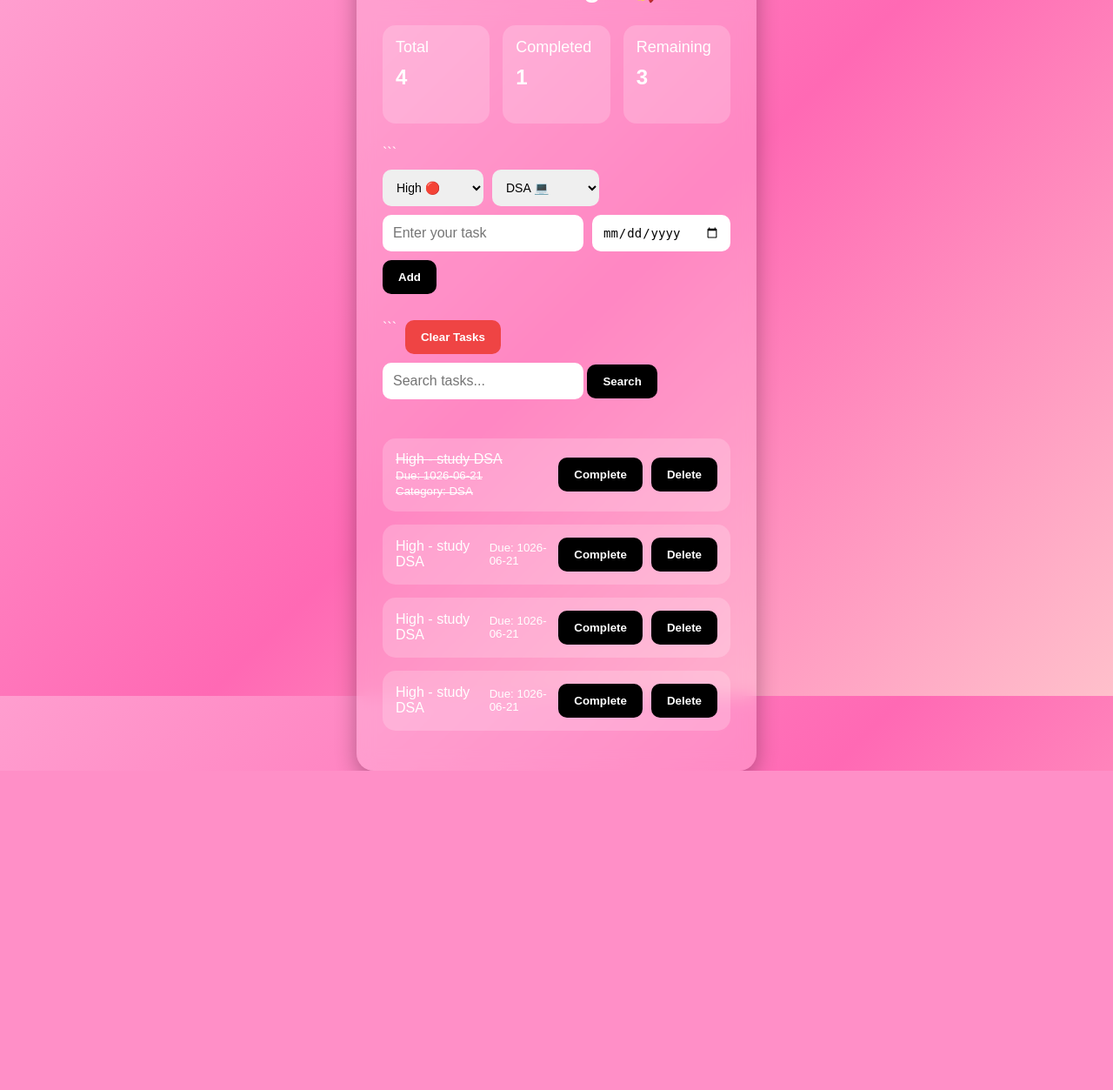
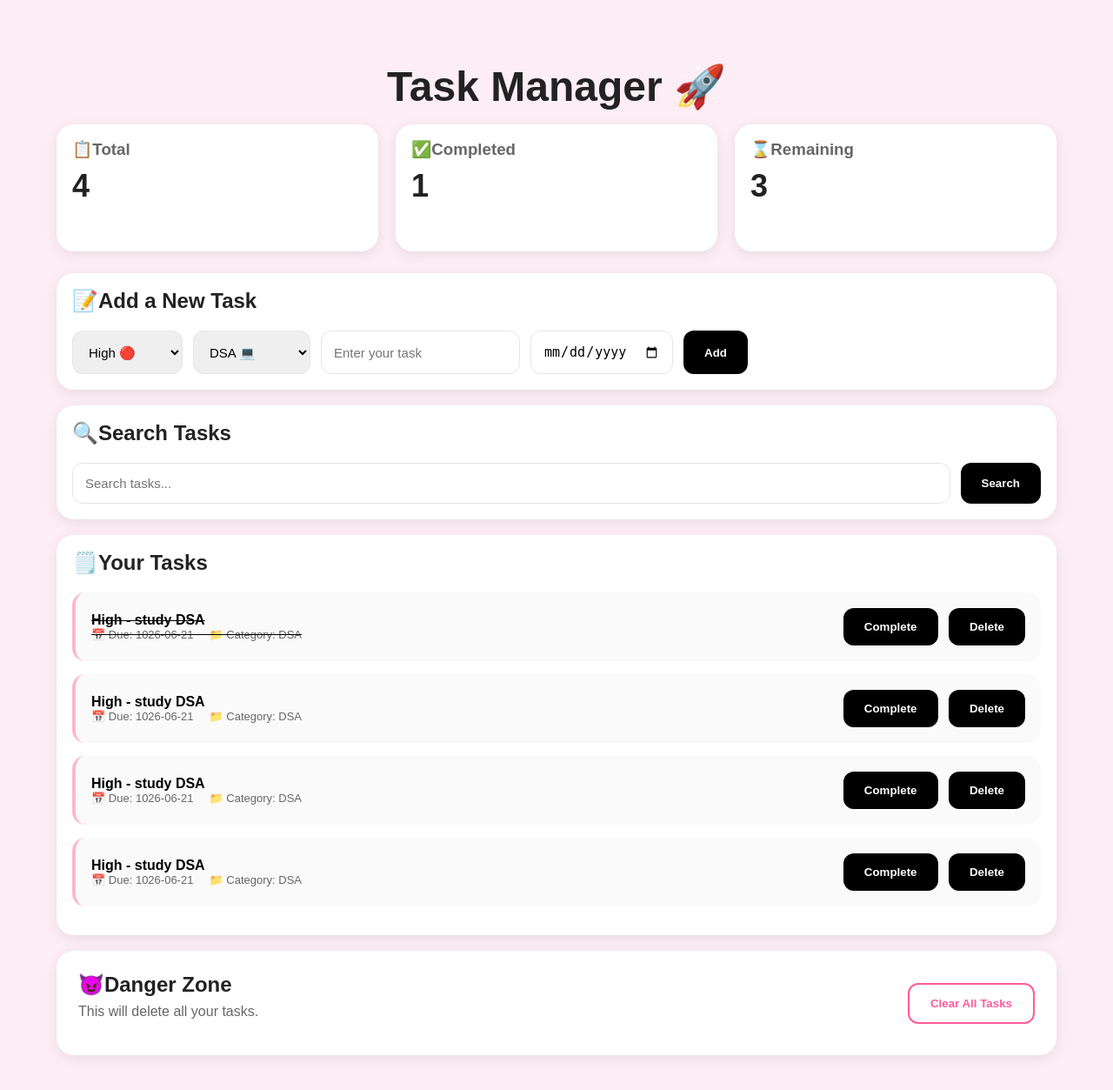
Before and after one commit to tyagiaradhya099-arch/AI-Student-OS, a Flask app: page /tasks in a window 1280 px wide. Shown: the whole page at 87% size. Before the commit the page ends 886 px from the top, so only its background shows below. Run offline with Flask 3, Linux system fonts and the light colour scheme.

Commit message:
Redesign Task Manager UI and improve homepage dashboard

````diff
--- a/static/css/style.css
+++ b/static/css/style.css
@@ -1,226 +1,286 @@
 body {
-    margin: 0;
-    padding: 0;
-    font-family: 'Poppins', sans-serif;
-    background: linear-gradient(135deg, #ff9ecf, #ff69b4, #ffc0cb);
-    display: flex;
-    justify-content: center;
-    align-items: center;
-    height: 100vh;
-    color: white;
+margin: 0;
+padding: 40px 0;
+font-family: 'Poppins', sans-serif;
+background: #fceef4;
+min-height: 100vh;
 }
 
 .container {
-    background: rgba(255, 255, 255, 0.2);
-    backdrop-filter: blur(10px);
-    padding: 30px;
-    border-radius: 20px;
-    width: 400px;
-    box-shadow: 0px 8px 25px rgba(0,0,0,0.3);
+width: 95%;
+max-width: 1150px;
+margin: auto;
 }
 
 h1 {
-    text-align: center;
-    margin-bottom: 20px;
+text-align: center;
+color: #222;
+font-size: 48px;
+margin-bottom: 15px;
+}
+
+.stats {
+display: flex;
+gap: 20px;
+margin-bottom: 25px;
+}
+
+.stat-box {
+flex: 1;
+background: white;
+border-radius: 20px;
+padding: 18px;
+box-shadow: 0 4px 15px rgba(0,0,0,0.08);
+}
+
+.stat-box h3 {
+margin: 0;
+color: #666;
+}
+
+.stat-box p {
+margin-top: 10px;
+font-size: 36px;
+font-weight: bold;
+color: #222;
+}
+
+.card-section {
+background: white;
+padding: 18px;
+border-radius: 20px;
+margin-bottom: 18px;
+box-shadow: 0 4px 15px rgba(0,0,0,0.08);
+}
+
+.card-section h2 {
+margin-top: 0;
+margin-bottom: 20px;
+color: #222;
 }
 
 .input-section {
-    display: flex;
-    gap: 10px;
-    align-items: center;
-    flex-wrap: wrap;
-    justify-content: centre;
+display: flex;
+flex-wrap: wrap;
+gap: 12px;
 }
 
-input {
-    flex: 1;
-    padding: 12px;
-    border: none;
-    border-radius: 10px;
-    outline: none;
-    font-size: 16px;
+input,
+select {
+padding: 14px;
+border: 1px solid #e5e5e5;
+border-radius: 12px;
+font-size: 15px;
+}
+
+input[type="text"] {
+flex: 1;
 }
 
 button {
-    padding: 12px 18px;
-    border: none;
-    border-radius: 10px;
-    background: black;
-    color: white;
-    cursor: pointer;
-    font-weight: bold;
-    transition: 0.3s;
+background: black;
+color: white;
+border: none;
+border-radius: 12px;
+padding: 14px 24px;
+cursor: pointer;
+font-weight: bold;
 }
 
 button:hover {
-    background: #ff2e93;
-    transform: scale(1.05);
+background: #333;
 }
 
-.clear-btn {
-    width: 100%;
-    margin-top: 20px;
-    background: #ef4444;
+.card-section form {
+display: flex;
+gap: 12px;
+flex-wrap: wrap;
 }
 
-.clear-btn:hover {
-    background: #dc2626;
+.card-section form input[type="text"] {
+flex: 1;
 }
+
 ul {
-    list-style: none;
-    padding: 0;
-    margin-top: 20px;
+list-style: none;
+padding: 0;
+margin: 0;
 }
 
 li {
-    background: rgba(255,255,255,0.2);
-    padding: 12px;
-    border-radius: 12px;
-    margin-top: 12px;
-
-    display: flex;
-    justify-content: space-between;
-    align-items: center;
-}
-li button {
-    background: black;
+background: #fafafa;
+border-left: 4px solid #ffb6cf;
+border-radius: 15px;
+padding: 18px;
+margin-bottom: 15px;
+display: flex;
+justify-content: space-between;
+align-items: center;
 }
 
-li button:hover {
-    background: #333;
-}
-.stats {
-    margin-top: 20px;
-    margin-bottom: 20px;
+li small {
+color: #666;
 }
 
-.stats h3 {
-    color: white;
-    font-weight: 500;
-}
-.stats {
-    display: flex;
-    justify-content: space-between;
-    gap: 15px;
-    margin-top: 25px;
-    margin-bottom: 25px;
+li form {
+display: inline;
 }
 
-.stat-box {
-    flex: 1;
-    background: rgba(255,255,255,0.2);
-    padding: 15px;
-    border-radius: 15px;
+li button {
+margin-left: 8px;
 }
 
-.stat-box h3 {
-    margin: 0;
-    color: white;
-    font-size: 18px;
+.danger-section {
+background: white;
+border-radius: 20px;
+padding: 25px;
+box-shadow: 0 4px 15px rgba(0,0,0,0.08);
+
+
+display: flex;
+justify-content: space-between;
+align-items: center;
+
 }
 
-.stat-box p {
-    margin-top: 10px;
-    font-size: 24px;
-    color: white;
-    font-weight: bold;
-}
-select {
-    padding: 12px;
-    border: none;
-    border-radius: 10px;
-    font-size: 14px;
-    outline: none;
+.danger-section h2 {
+color: #222;
+margin: 0;
 }
 
-ul {
-    list-style: none;
-    padding: 0;
+.danger-section p {
+color: #666;
+margin-top: 8px;
 }
 
-li {
-    background: rgba(255,255,255,0.2);
-    margin-top: 15px;
-    padding: 15px;
-    border-radius: 15px;
-
-    display: flex;
-    justify-content: space-between;
-    align-items: center;
+.danger-btn {
+background: white;
+color: #ff5c9a;
+border: 2px solid #ff5c9a;
 }
 
-li div {
-    display: flex;
-    gap: 10px;
-    align-items: center;
+.danger-btn:hover {
+background: #ff5c9a;
+color: white;
 }
-.navbar {
-    display: flex;
-    justify-content: center;
-    gap: 12px;
+small {
+    display: block;
 
-    margin-top: 20px;
+    font-size: 13px;
+
+    color: #777;
+
+    margin-top: 0;
+
+    font-weight: 400;
 }
-.navbar a {
-    color: white;
-    font-size: 20px;
-    font-weight: bold;
+/* HOME PAGE */
 
-    text-decoration: underline;
+.home-container {
 
-    transition: 0.3s;
-}
+    max-width: 1200px;
 
-.navbar a:hover {
-    opacity: 0.7;
-}
-.home-container {
+    margin: auto;
+
     text-align: center;
-    color: white;
 }
 
 .home-container h1 {
-    font-size: 60px;
+
+    font-family: 'Poppins', sans-serif;
+
+    font-weight: 700;
+
+    font-size: 42px;
+
+    color: #222;
+
     margin-bottom: 10px;
 }
 
 .home-container p {
+
     font-size: 22px;
-    opacity: 0.9;
+
+    color: #444;
+
+    margin-bottom: 40px;
 }
+
 .dashboard-stats {
+
     display: flex;
+
     justify-content: center;
-    gap: 20px;
 
-    margin-top: 40px;
+    gap: 25px;
+
+    margin-bottom: 40px;
 }
 
 .dashboard-card {
-    background: rgba(255,255,255,0.2);
 
-    padding: 20px;
+    flex: 1;
+
+    background: white;
+
+    padding: 15px;
 
     border-radius: 20px;
 
-    width: 180px;
+    box-shadow: 0px 4px 15px rgba(0,0,0,0.08);
 }
 
 .dashboard-card h2 {
-    color: white;
-    font-size: 22px;
+
+    color: #666;
+
+    margin: 0;
 }
 
 .dashboard-card p {
-    color: white;
-    font-size: 32px;
+
+    font-size: 30px;
+
     font-weight: bold;
+
+    color: #ff5c9a;
+
+    margin-top: 15px;
+}
+
+.category-stats {
+
+    background: white;
+
+    padding: 25px;
+
+    border-radius: 20px;
+
+    box-shadow: 0px 4px 15px rgba(0,0,0,0.08);
+
+    margin-bottom: 35px;
+
+    max-width: 700px;
+
+    margin: 0 auto 30px auto;
+}
+
+.category-stats h3 {
+
+    color: #222;
+}
+
+.category-stats p {
+
+    color: #555;
+
+    font-size: 18px;
 }
 
 .task-btn {
+
     display: inline-block;
-
-    margin-top: 40px;
 
     padding: 15px 30px;
 
@@ -232,24 +292,12 @@ li div {
 
     border-radius: 15px;
 
+    font-weight: bold;
+
     font-size: 18px;
 }
-input[type="date"] {
 
-    padding: 12px;
+.task-btn:hover {
 
-    border: none;
-
-    border-radius: 10px;
-
-    font-size: 14px;
+    background: #333;
 }
-.category-stats {
-    margin-top: 30px;
-    text-align: center;
-}
-
-.category-stats p {
-    margin: 8px;
-    font-size: 18px;
-}
--- a/templates/home.html
+++ b/templates/home.html
@@ -4,6 +4,8 @@
 <head>
 
     <title>AI Student OS</title>
+
+    <link href="https://fonts.googleapis.com/css2?family=Poppins:wght@600;700&display=swap" rel="stylesheet">
 
     <link rel="stylesheet"
     href="{{ url_for('static', filename='css/style.css') }}">
@@ -17,7 +19,7 @@
         <h1>Welcome to AI Student OS 🚀</h1>
 
         <p>
-            🌸Your personal productivity and study management system🌸
+            🌻Your personal productivity and study management system🌻
         </p>
 
         <div class="dashboard-stats">
--- a/templates/index.html
+++ b/templates/index.html
@@ -1,17 +1,19 @@
 <!DOCTYPE html>
+
 <html>
 
 <head>
+
 
 <title>AI Student OS</title>
 
 <link rel="stylesheet"
 href="{{ url_for('static', filename='css/style.css') }}">
 
+
 </head>
 
 <body>
-
 
 <div class="container">
 
@@ -22,39 +24,36 @@
     <div class="stats">
 
         <div class="stat-box">
-                <h3>Total</h3>
+            <h3> 📋Total</h3>
             <p>{{ total_tasks }}</p>
         </div>
 
         <div class="stat-box">
-                <h3>Completed</h3>
+            <h3>✅Completed</h3>
             <p>{{ completed_tasks }}</p>
         </div>
 
         <div class="stat-box">
-                <h3>Remaining</h3>
+            <h3>⌛Remaining</h3>
             <p>{{ remaining_tasks }}</p>
         </div>
 
     </div>
 
-        <!-- ADD TASK FORM -->
+    <!-- ADD TASK -->
+
+    <div class="card-section">
+
+        <h2>📝Add a New Task</h2>
 
         <form method="POST" action="/tasks">
 
             <div class="input-section">
 
-             <form method="POST" action="/tasks">
-
-```
-<div class="input-section">
-
                 <select name="priority">
 
                     <option value="High">High 🔴</option>
-
                     <option value="Medium">Medium 🟡</option>
-
                     <option value="Low">Low 🟢</option>
 
                 </select>
@@ -62,11 +61,8 @@
                 <select name="category">
 
                     <option value="DSA">DSA 💻</option>
-
                     <option value="Web Dev">Web Dev 🌐</option>
-
                     <option value="College">College 📚</option>
-
                     <option value="Personal">Personal 🌱</option>
 
                 </select>
@@ -81,37 +77,21 @@
                 name="due_date">
 
                 <button type="submit">
-
                     Add
-
                 </button>
 
             </div>
-```
-
-
-
 
         </form>
 
-        <br>
+    </div>
 
-        <!-- CLEAR BUTTON -->
+    <!-- SEARCH -->
 
-        <form method="POST" action="/tasks">
+    <div class="card-section">
 
-            <button
-            type="submit"
-            name="clear"
-            value="true"
-            class="clear-btn">
+        <h2>🔍Search Tasks</h2>
 
-                Clear Tasks
-
-            </button>
-
-        </form>
-        <!-- search bar -->
         <form method="GET">
 
             <input
@@ -125,7 +105,13 @@
 
         </form>
 
+    </div>
+
     <!-- TASK LIST -->
+
+    <div class="card-section">
+
+        <h2>🗒️Your Tasks</h2>
 
         <ul>
 
@@ -138,30 +124,25 @@
                     {% if task.done %}
 
                     <s>
-                             {{ task.priority }} - {{ task.text }}
+
+                        <strong>{{ task.priority }} - {{ task.text }}</strong>
 
                         <br>
 
                     <small>
-                             Due: {{ task.due_date }}
-                            </small>
-
-                            <br>
-
-                            <small>
-                            Category: {{ task.category }}
+                    📅 Due: {{ task.due_date }} &nbsp;&nbsp;&nbsp; 📁 Category: {{ task.category }}
                     </small>
 
                     </s>
 
                     {% else %}
 
-                            {{ task.priority }} - {{ task.text }}
+                       <strong>{{ task.priority }} - {{ task.text }}</strong>
 
                         <br>
 
                       <small>
-                            Due: {{ task.due_date }}
+                      📅 Due: {{ task.due_date }} &nbsp;&nbsp;&nbsp; 📁 Category: {{ task.category }}
                       </small>
 
                     {% endif %}
@@ -169,8 +150,6 @@
                 </div>
 
                 <div>
-
-                        <!-- COMPLETE BUTTON -->
 
                     <form
                     method="POST"
@@ -180,15 +159,13 @@
                         <button
                         type="submit"
                         name="complete"
-                            value="{{ loop.index0 }}">
+                        value="{{ task.id }}">
 
                             Complete
 
                         </button>
 
                     </form>
-
-                        <!-- DELETE BUTTON -->
 
                     <form
                     method="POST"
@@ -198,7 +175,7 @@
                         <button
                         type="submit"
                         name="delete"
-                            value="{{ loop.index0 }}">
+                        value="{{ task.id }}">
 
                             Delete
 
@@ -216,6 +193,39 @@
 
     </div>
 
+    <!-- DANGER ZONE -->
+
+    <div class="danger-section">
+
+        <div>
+
+            <h2>😈Danger Zone</h2>
+
+            <p>
+                This will delete all your tasks.
+            </p>
+
+        </div>
+
+        <form method="POST" action="/tasks">
+
+            <button
+            type="submit"
+            name="clear"
+            value="true"
+            class="danger-btn">
+
+                Clear All Tasks
+
+            </button>
+
+        </form>
+
+    </div>
+
+</div>
+
+
 </body>
 
 </html>
````
Also changed, not shown: instance/tasks.db. Lines whose indentation alone changed are shown as unchanged.
